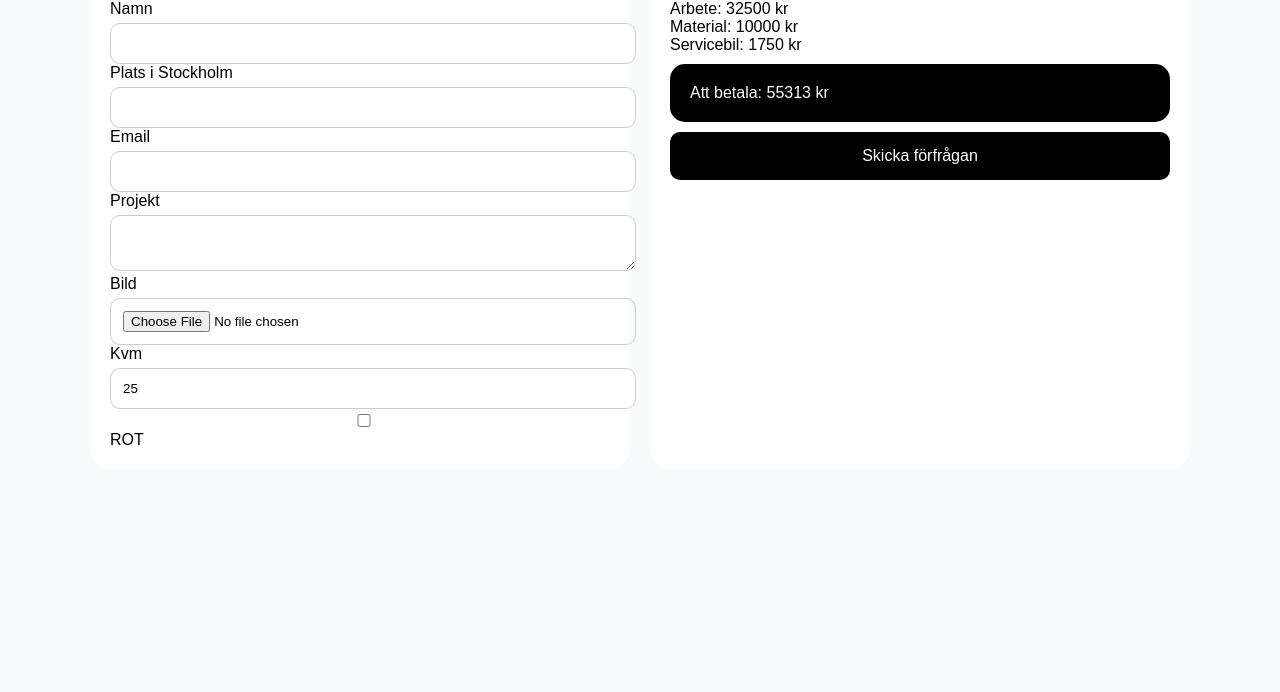
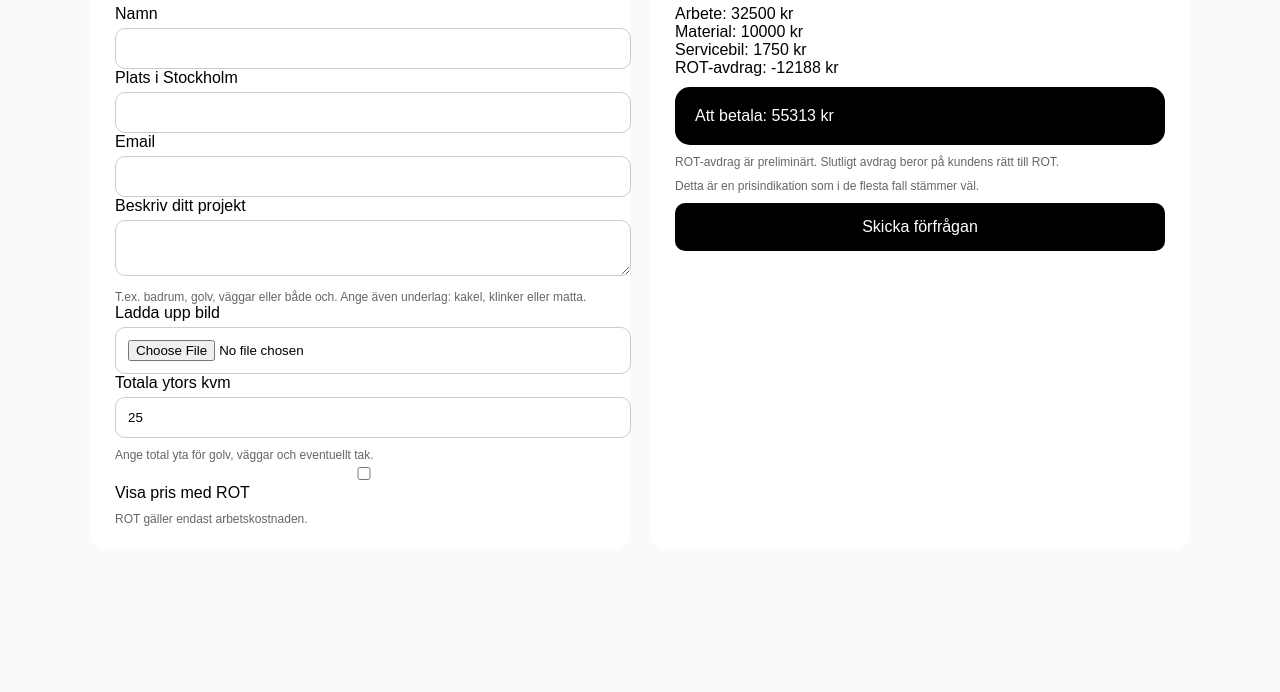
Before and after one commit to Husskan/microcement-kalkylator, a plain HTML site: page index.html in a window 1280 px wide. Shown: the part 108-800 px from the top of the page. Drawn offline with nearby package versions, Linux system fonts and the light colour scheme.

Commit message:
Update index.html

```diff
--- a/index.html
+++ b/index.html
@@ -4,18 +4,22 @@
 <meta charset="UTF-8">
 <meta name="viewport" content="width=device-width, initial-scale=1.0">
 <title>Microcement kalkylator</title>
-<script src="https://cdn.jsdelivr.net/npm/jspdf@2.5.1/dist/jspdf.umd.min.js"></script>
+
 <style>
 body{font-family:Arial;margin:0;padding:20px;background:#f8fafc}
 .container{max-width:1100px;margin:auto;display:grid;grid-template-columns:1fr 1fr;gap:20px}
-.card{background:#fff;padding:20px;border-radius:20px}
+.card{background:#fff;padding:25px;border-radius:20px}
 input,textarea{width:100%;padding:12px;border-radius:10px;border:1px solid #ccc;margin-top:5px}
 button{width:100%;padding:15px;background:black;color:white;border:none;border-radius:10px;font-size:16px;margin-top:10px}
 .total{background:black;color:white;padding:20px;border-radius:15px;margin-top:10px}
+.small{font-size:12px;color:#666;margin-top:10px}
 </style>
 </head>
+
 <body>
+
 <div class="container">
+
 <div class="card">
 <h2>Microcement kalkylator</h2>
 
@@ -28,61 +32,99 @@ button{width:100%;padding:15px;background:black;color:white;border:none;border-r
 <label>Email</label>
 <input id="email">
 
-<label>Projekt</label>
+<label>Beskriv ditt projekt</label>
 <textarea id="project"></textarea>
+<div class="small">
+T.ex. badrum, golv, väggar eller både och. Ange även underlag: kakel, klinker eller matta.
+</div>
 
-<label>Bild</label>
+<label>Ladda upp bild</label>
 <input type="file" id="image">
 
-<label>Kvm</label>
+<label>Totala ytors kvm</label>
 <input id="sqm" value="25">
+<div class="small">
+Ange total yta för golv, väggar och eventuellt tak.
+</div>
 
-<label><input type="checkbox" id="rot"> ROT</label>
+<label>
+<input type="checkbox" id="rot"> Visa pris med ROT
+</label>
+<div class="small">
+ROT gäller endast arbetskostnaden.
+</div>
+
 </div>
 
 <div class="card">
+
 <h2>Pris</h2>
+
 <div id="result"></div>
+
 <div class="total" id="total"></div>
 
+<div class="small">
+ROT-avdrag är preliminärt. Slutligt avdrag beror på kundens rätt till ROT.
+</div>
+
+<div class="small">
+Detta är en prisindikation som i de flesta fall stämmer väl.
+</div>
+
 <button onclick="send()">Skicka förfrågan</button>
+
 </div>
+
 </div>
 
 <script>
+
 const KEY = "a9d6a5a9-03c2-416a-bc66-8b27c75799a5";
 
 function calc(){
 let sqm=parseFloat(document.getElementById('sqm').value)||0;
+
 let labor=sqm*1300;
 let material=sqm*400;
 let van=5*350;
+
 let subtotal=labor+material+van;
 let vat=subtotal*0.25;
 let total=subtotal+vat;
+
 let rot=document.getElementById('rot').checked;
 let rotAmount=(labor*1.25)*0.3;
+
 let final=rot?total-rotAmount:total;
 
 document.getElementById('result').innerHTML=
-'Arbete: '+labor+' kr<br>Material: '+material+' kr<br>Servicebil: '+van+' kr';
+'Arbete: '+labor+' kr<br>'+
+'Material: '+material+' kr<br>'+
+'Servicebil: '+van+' kr<br>'+
+'ROT-avdrag: -'+Math.round(rotAmount)+' kr';
 
-document.getElementById('total').innerHTML='Att betala: '+Math.round(final)+' kr';
+document.getElementById('total').innerHTML=
+'Att betala: '+Math.round(final)+' kr';
 
-return {final, sqm};
+return {final};
 }
 
 document.querySelectorAll('input').forEach(e=>e.oninput=calc);
 calc();
 
 async function send(){
+
 let name=document.getElementById('name').value;
 let location=document.getElementById('location').value;
 let email=document.getElementById('email').value;
 let project=document.getElementById('project').value;
 let image=document.getElementById('image').files[0];
 
-if(!name||!location||!email){alert('Fyll i alla fält');return;}
+if(!name||!location||!email){
+alert("Fyll i namn, plats och email");
+return;
+}
 
 let data=new FormData();
 data.append("access_key", KEY);
@@ -91,15 +133,19 @@ data.append("email", email);
 data.append("location", location);
 data.append("project", project);
 
-if(image){data.append("attachment", image);}
+if(image){
+data.append("attachment", image);
+}
 
 await fetch("https://api.web3forms.com/submit", {
 method:"POST",
 body:data
 });
 
-alert("Skickat!");
+alert("Förfrågan skickad!");
 }
+
 </script>
+
 </body>
 </html>
```
